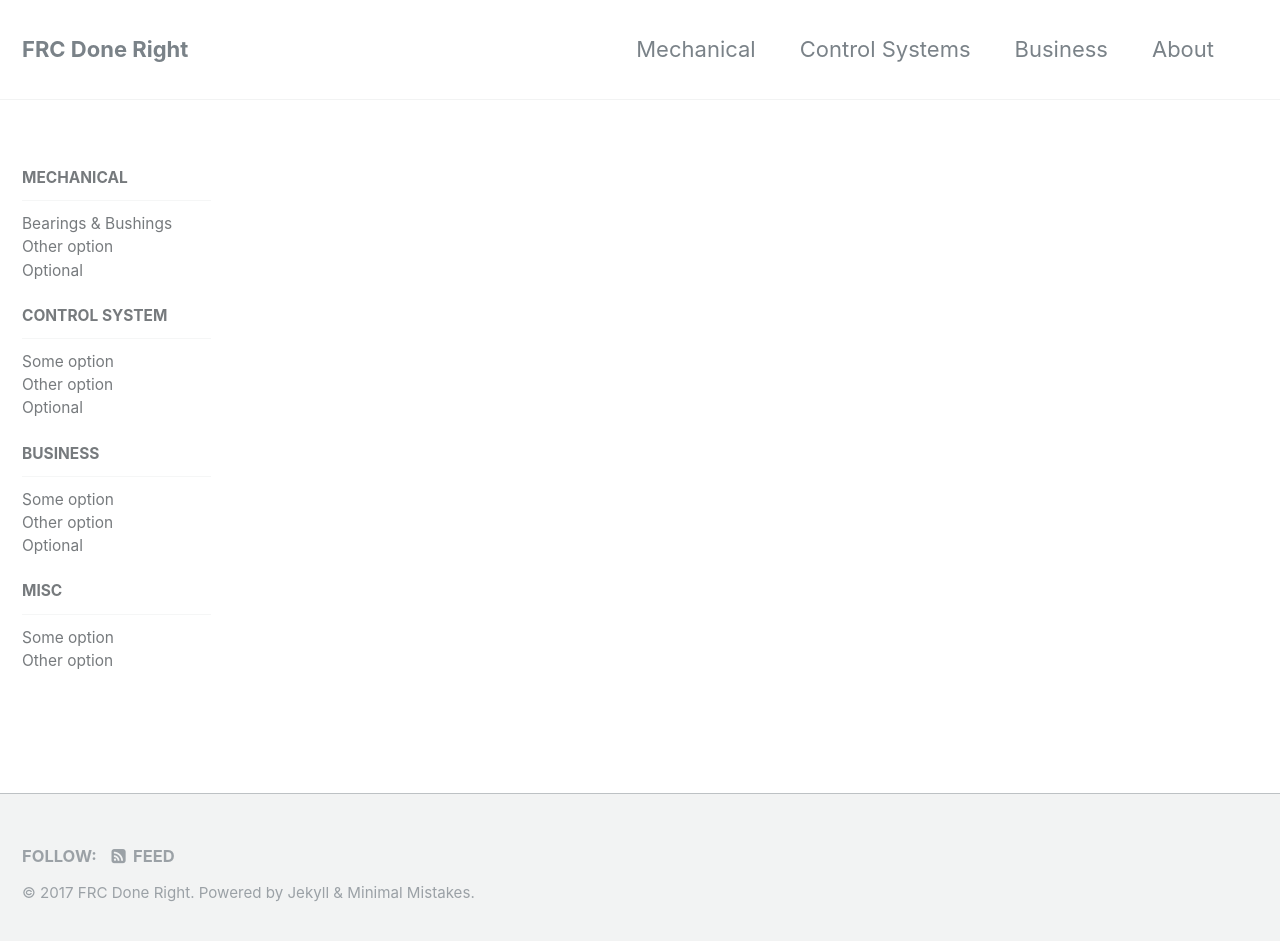
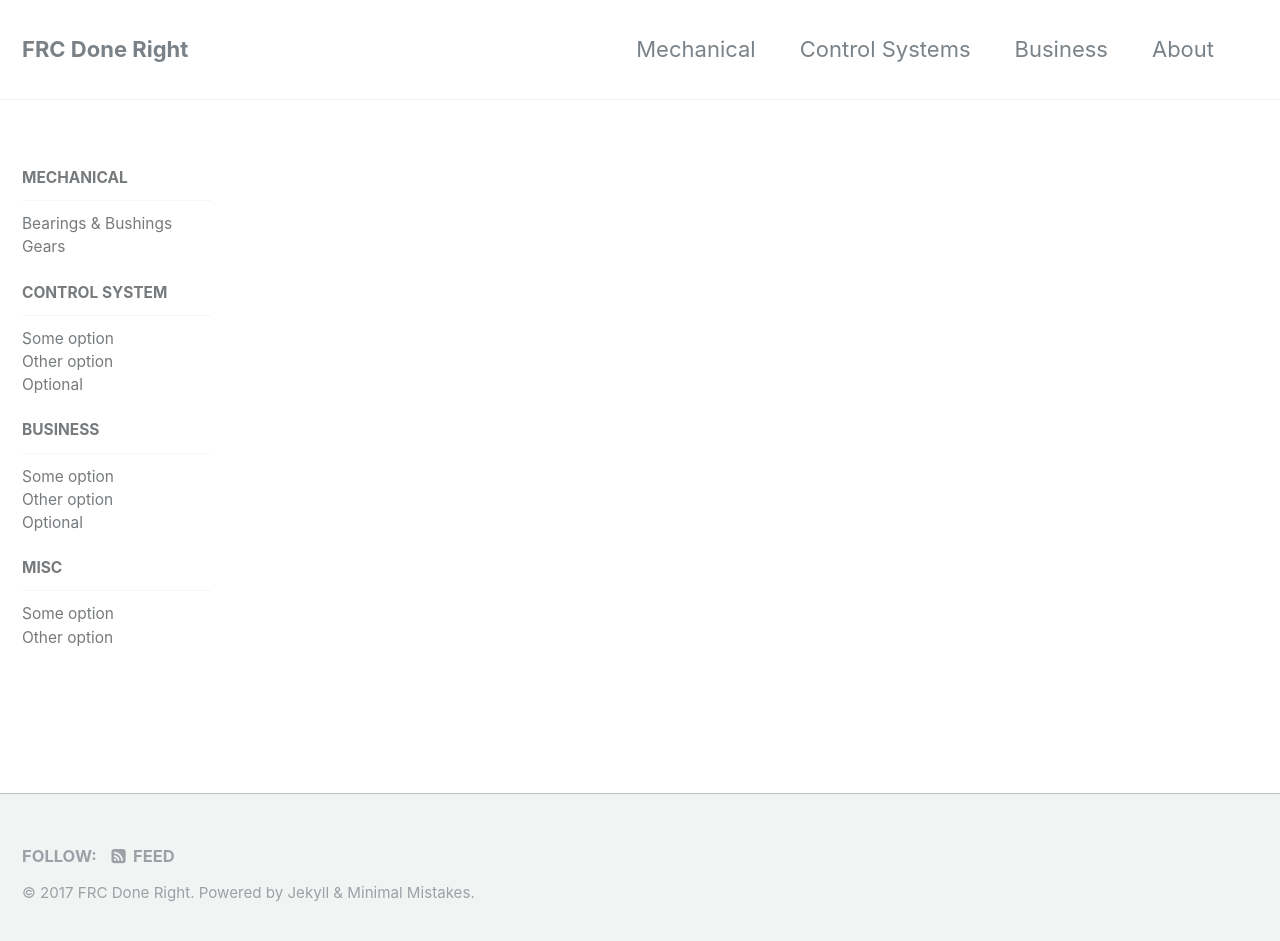
Before and after one commit to FRCDoneRight/frcdoneright.github.io, a Jekyll site: the page built from index.html, in a window 1280 px wide and 949 px high. Shown: the top 941 px of the window. Built offline with Jekyll 4.4.1, drawn with Linux system fonts in a browser that asks for light colours; the list of posts is cut into pages by our own code.

Commit message:
Add gears doc to sidebar

```diff
--- a/_data/navigation.yml
+++ b/_data/navigation.yml
@@ -14,10 +14,8 @@ dir:
     children:
       - title: "Bearings & Bushings"
         url: /mechanical/parts/bearings
-      - title: "Other option"
-        url: /mechanical/2/
-      - title: "Optional"
-        url: /mechanical/3/
+      - title: "Gears"
+        url: /mechanical/parts/gears
 
   - title: Control System
     children:
```
